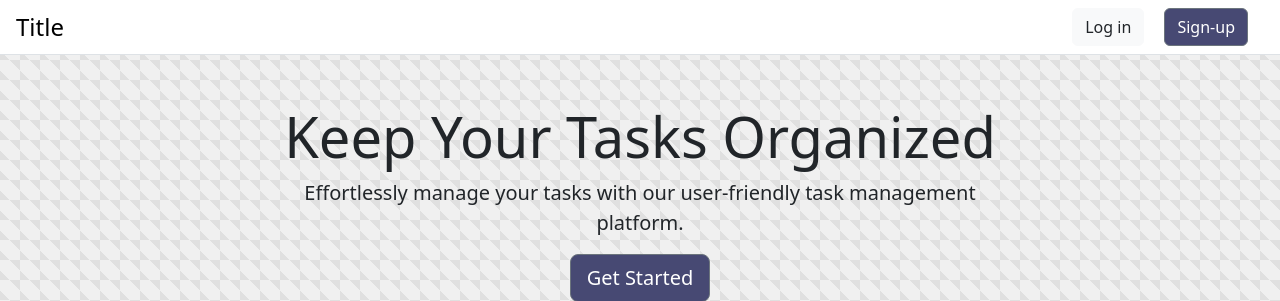
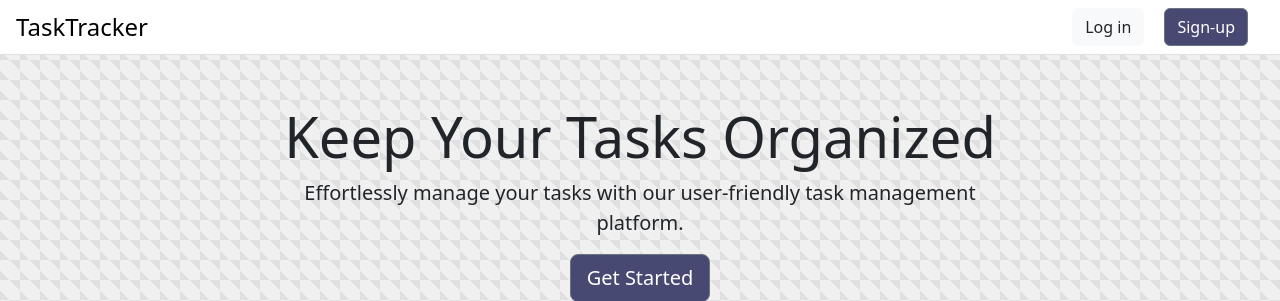
Before and after one commit to sakroman/TaskTracker, a Django app: page / in a window 1280 px wide. Shown: the top 301 px of the page. Run offline with Django 4.2, Linux system fonts and the light colour scheme; some libraries are stand-ins or nearby versions.

Commit message:
Title and model fix

```diff
--- a/tasks/models.py
+++ b/tasks/models.py
@@ -13,7 +13,7 @@ class Task(models.Model):
 
     user = models.ForeignKey(get_user_model(), on_delete=models.CASCADE, related_name='tasks')
     title = models.CharField(max_length=200)
-    description = models.TextField()
+    description = models.TextField(null=True, blank=True)
     due_date = models.DateField(null=True, blank=True)
 
     def __str__(self):
--- a/templates/navbar.html
+++ b/templates/navbar.html
@@ -3,7 +3,7 @@
 
       <div class=" d-flex flex-wrap justify-content-center">
           <a href="/" class="d-flex align-items-center me-auto mb-lg-0 me-lg-auto link-body-emphasis text-decoration-none">
-        <span class="fs-4">Title</span>
+        <span class="fs-4">TaskTracker</span>
               </a>
         <div class="ms-auto">
 
```
Also changed, not shown: tasks/migrations/0004_alter_task_description.py (added), 1 other file.
